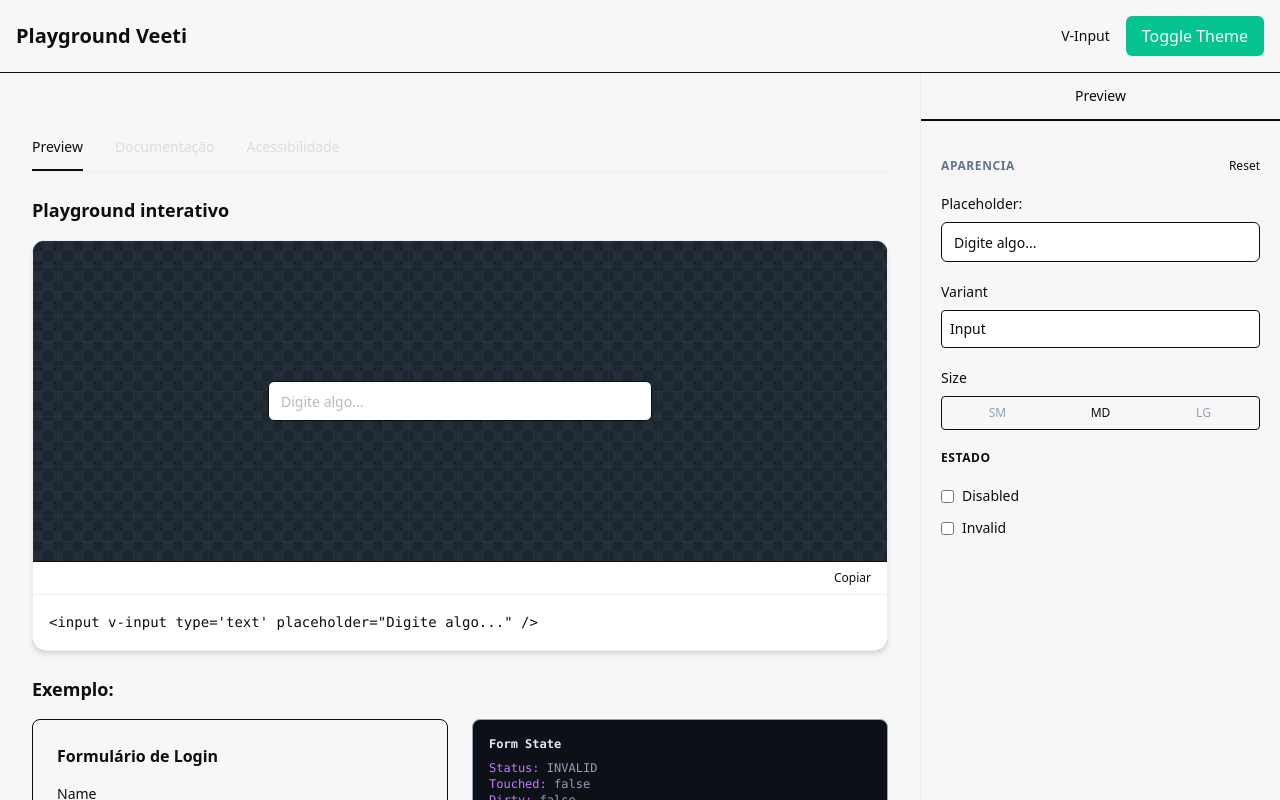
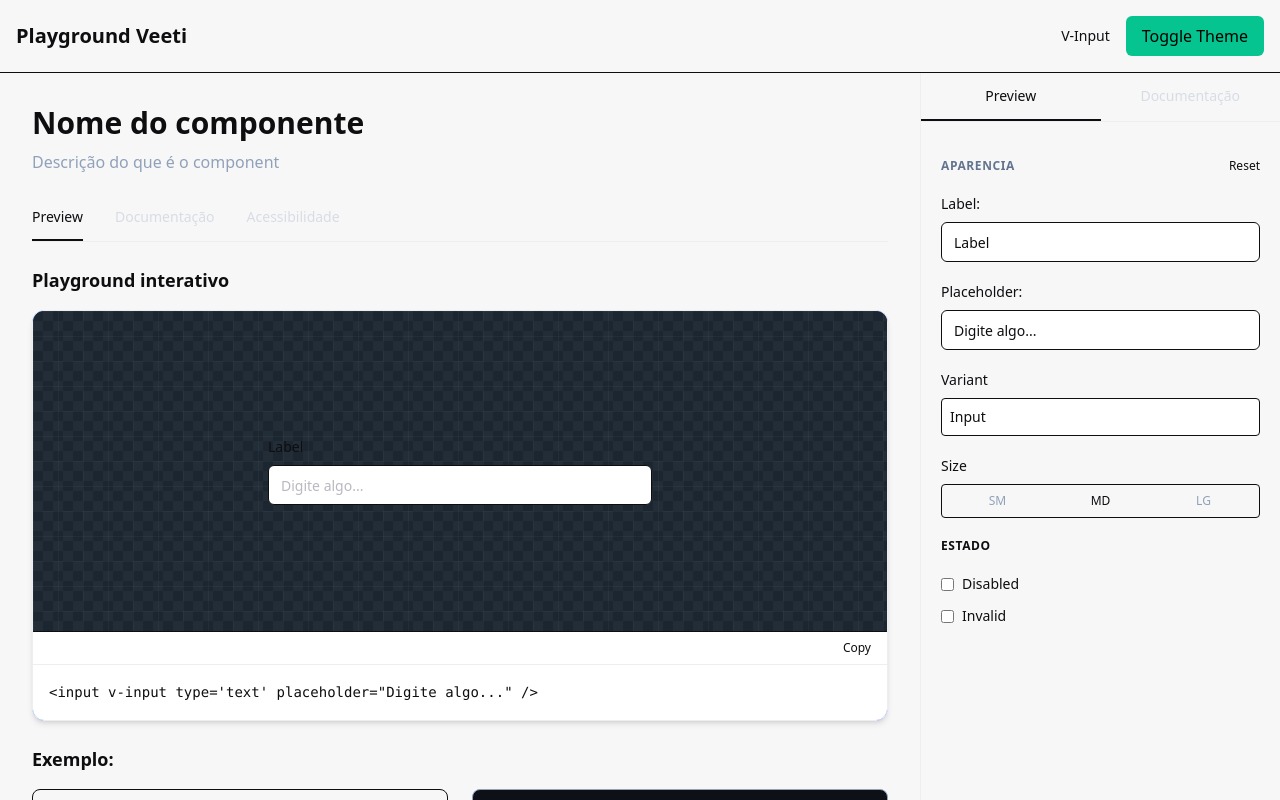
Before and after one commit to euosouza/veeti, an Angular app: page /v-input-demo in a window 1280 px wide. Shown: the top 800 px of the page. Built offline with nearby package versions, Linux system fonts and the light colour scheme.

Commit message:
Revert "featire: criando layout de playground"
This reverts commit 98a9619fb8f633e33a4150bee7158533c7e05b55.

```diff
--- a/src/app/app.ts
+++ b/src/app/app.ts
@@ -12,7 +12,7 @@ import { ThemeService } from "./core/services/theme/theme.service";
           <h1 class="text-xl font-bold">Playground Veeti</h1>
           <nav class="flex items-center gap-4">
             <a routerLink="/v-input-demo" class="text-sm hover:underline">V-Input</a>
-            <button (click)="toggleTheme()" class="bg-secondary-500 hover:bg-secondary-600 text-white font-medium px-4 py-2 rounded-md hover:bg-primary/80 transition-colors">
+            <button (click)="toggleTheme()" class="bg-secondary-500 hover:bg-secondary-600 text-black font-medium px-4 py-2 rounded-md hover:bg-primary/80 transition-colors">
               Toggle Theme
             </button>
           </nav>
--- a/src/app/core/components/layouts/playground/playground.layout.html
+++ /dev/null
@@ -1,73 +0,0 @@
-<div class="flex items-stretch">
-  <main class="flex-1 p-8">
-    <div class="mb-6">
-      <!-- Header Title-->
-      <h2 class="text-3xl font-bold text-foreground mb-2">{{config().title}}</h2>
-      <p class="text-md text-slate-400 leading-relaxed max-w-2xl">{{config().description}}</p>
-
-      <!-- Tabs -->
-      <div class="border-b border-card-border mt-8">
-        <nav class="flex gap-8">
-          <button class="pb-3 border-b-2 border-primary text-primary font-medium text-sm">Preview</button>
-          <button disabled
-            class="pb-3 border-b-2 border-transparent text-slate-400 hover:text-foreground font-medium text-sm transition-colors disabled:opacity-30">Documentação</button>
-          <button disabled
-            class="pb-3 border-b-2 border-transparent text-slate-400 hover:text-foreground font-medium text-sm transition-colors disabled:opacity-30">Acessibilidade</button>
-        </nav>
-      </div>
-    </div>
-
-    <!-- Component Playground -->
-    <div>
-      <p class="text-lg font-semibold text-foreground mb-4">Playground interativo</p>
-
-      <!-- Canvas -->
-      <div class="border border-card-border rounded-xl overflow-hidden shadow-md bg-blue-600">
-        <!-- Grid lines overlay (optional aesthetic) -->
-        <div class="checkerboard h-[320px] w-full flex items-center justify-center relative" [style]="checkerboard">
-          <div class="absolute inset-0 pointer-events-none" [style]="stylesCanvas"></div>
-
-          <!-- The Component -->
-          <div class="w-full max-w-sm space-y-2 z-10">
-            <ng-content select="[preview]"></ng-content>
-          </div>
-        </div>
-
-        <!-- Code Snippet -->
-        <div class="bg-card-background border-t border-border-dark">
-          <div class="flex items-center justify-end px-4 py-2 border-b border-card-border">
-            <button class="text-foreground flex items-center gap-1.5 text-xs font-medium" (click)="onClickCopy()">
-              Copiar
-            </button>
-          </div>
-          <div class="p-4 overflow-x-auto">
-            <pre class="font-mono text-sm leading-relaxed text-foreground"><code>{{ codeSnippet() }}</code></pre>
-          </div>
-        </div>
-      </div>
-
-
-      <div class="space-y-6 pt-6">
-        <p class="text-lg font-semibold text-foreground mb-4">Exemplo:</p>
-
-        <ng-content select="[exemplo]"></ng-content>
-      </div>
-    </div>
-  </main>
-
-  <aside class="w-90 border-l border-card-border">
-    <!-- Tabs -->
-    <div class="border-b border-card-border mb-4">
-      <nav class="flex justify-center">
-        <button class="flex-1 h-12 py-3 border-b-2 border-primary text-primary font-medium text-sm">Preview</button>
-      </nav>
-    </div>
-
-    <!-- Properties Panel -->
-    <div class="flex-1 overflow-y-auto p-5 space-y-8">
-      <div class="space-y-5">
-        <ng-content select="[controle-componente]"></ng-content>
-      </div>
-    </div>
-  </aside>
-</div>
--- a/src/app/core/components/layouts/playground/playground.layout.ts
+++ /dev/null
@@ -1,33 +0,0 @@
-import { CommonModule } from "@angular/common";
-import { ChangeDetectionStrategy, Component, input, signal } from "@angular/core";
-
-export interface PlaygroundConfig {
-  title: string;
-  description?: string;
-}
-
-@Component({
-  selector: "app-playground",
-  standalone: true,
-  imports: [CommonModule],
-  changeDetection: ChangeDetectionStrategy.OnPush,
-  templateUrl: "./playground.layout.html"
-})
-export class PlaygroundComponent {
-  readonly config = input.required<PlaygroundConfig>();
-  readonly codeSnippet = input.required<string>();
-
-  protected readonly copied = signal(false);
-
-  checkerboard =
-    "background-color: #1c2630;background-image:linear-gradient(45deg, #232d38 25%, transparent 25%, transparent 75%, #232d38 75%, #232d38),linear-gradient(45deg, #232d38 25%, transparent 25%, transparent 75%, #232d38 75%, #232d38);background-size: 20px 20px;background-position: 0 0, 10px 10px;";
-
-  stylesCanvas =
-    "background-image: linear-gradient(rgba(255, 255, 255, 0.03) 1px,transparent 1px),linear-gradient(90deg,rgba(255, 255, 255, 0.03) 1px,transparent 1px);background-size: 25px 25px;";
-
-  public onClickCopy() {
-    navigator.clipboard.writeText(this.codeSnippet()).then(() => {
-      alert("Conteúdo copiado para a área de transferência!");
-    });
-  }
-}
--- a/src/app/libs/ui/components/v-input/demo/v-input-demo.html
+++ b/src/app/libs/ui/components/v-input/demo/v-input-demo.html
@@ -1,14 +1,63 @@
-<app-playground [config]="{ title: '', description: ''}" [codeSnippet]="codeSnippet()">
-  <ng-content preview>
-    @if (!isTextarea()) {
+<div class="flex items-stretch">
+  <main class="flex-1 p-8">
+    <div class="mb-6">
+      <!-- Header Title-->
+      <h2 class="text-3xl font-bold text-foreground mb-2">Nome do componente</h2>
+      <p class="text-md text-slate-400 leading-relaxed max-w-2xl">Descrição do que é o component</p>
+
+      <!-- Tabs -->
+      <div class="border-b border-card-border mt-8">
+        <nav class="flex gap-8">
+          <button class="pb-3 border-b-2 border-primary text-primary font-medium text-sm">Preview</button>
+          <button disabled
+            class="pb-3 border-b-2 border-transparent text-slate-400 hover:text-foreground font-medium text-sm transition-colors disabled:opacity-30">Documentação</button>
+          <button disabled
+            class="pb-3 border-b-2 border-transparent text-slate-400 hover:text-foreground font-medium text-sm transition-colors disabled:opacity-30">Acessibilidade</button>
+        </nav>
+      </div>
+    </div>
+
+    <!-- Component Playground -->
+    <div>
+      <p class="text-lg font-semibold text-foreground mb-4">Playground interativo</p>
+
+      <!-- Canvas -->
+      <div class="border border-card-border rounded-xl overflow-hidden shadow-md bg-blue-600">
+        <!-- Grid lines overlay (optional aesthetic) -->
+        <div class="checkerboard h-[320px] w-full flex items-center justify-center relative" [style]="checkerboard">
+          <div class="absolute inset-0 pointer-events-none" [style]="stylesCanvas"></div>
+
+          <!-- The Component -->
+          <div class="w-full max-w-sm space-y-2 z-10">
+            @if (label()) {
+            <label class="block text-sm font-medium text-foreground" for="input">{{ label() }}</label>
+            }
+            @if (label()) {
             <input v-input [formControl]="controlPlayground" [placeholder]="placeholder()" id="input" [size]="size()" />
             }
             @else {
             <textarea v-input [formControl]="controlPlayground" [placeholder]="placeholder()"></textarea>
             }
-  </ng-content>
+          </div>
+        </div>
 
-  <ng-content exemplo>
+        <!-- Code Snippet -->
+        <div class="bg-card-background border-t border-border-dark">
+          <div class="flex items-center justify-end px-4 py-2 border-b border-card-border">
+            <button class="text-foreground flex items-center gap-1.5 text-xs font-medium" (click)="onClickCopy()">
+              Copy
+            </button>
+          </div>
+          <div class="p-4 overflow-x-auto">
+            <pre class="font-mono text-sm leading-relaxed text-foreground"><code>{{ codeSnippet() }}</code></pre>
+          </div>
+        </div>
+      </div>
+
+
+      <div class="space-y-6 pt-6">
+        <p class="text-lg font-semibold text-foreground mb-4">Exemplo:</p>
+
         <div class="grid grid-cols-1 lg:grid-cols-2 gap-6">
           <div class="space-y-4">
             <div class="p-6 bg-surface-dark border border-border-dark rounded-lg">
@@ -42,12 +91,31 @@
             </div>
           </div>
         </div>
-  </ng-content>
+      </div>
+    </div>
+  </main>
 
-  <ng-content controle-componente>
+  <aside class="w-90 border-l border-card-border">
+    <!-- Tabs -->
+    <div class="border-b border-card-border mb-4">
+      <nav class="flex justify-center">
+        <button class="flex-1 h-12 py-3 border-b-2 border-primary text-primary font-medium text-sm">Preview</button>
+        <button disabled
+          class="flex-1 h-12 py-3 border-b-2 border-transparent text-slate-400 hover:text-foreground font-medium text-sm transition-colors disabled:opacity-30">Documentação</button>
+      </nav>
+    </div>
+
+    <!-- Properties Panel -->
+    <div class="flex-1 overflow-y-auto p-5 space-y-8">
+      <div class="space-y-5">
         <div class="flex items-center justify-between">
           <h3 class="text-xs font-bold text-slate-500 uppercase tracking-wider">Aparencia</h3>
           <button class="text-primary text-xs hover:underline" (click)="resetPlayground()">Reset</button>
+        </div>
+
+        <div class="space-y-2">
+          <label class="block text-sm font-medium text-foreground" for="label-props">Label:</label>
+          <input v-input type="text" [ngModel]="label()" (ngModelChange)="label.set($event)" id="label-props" />
         </div>
 
         <div class="space-y-2">
@@ -106,5 +174,7 @@
             <span class="text-sm text-foreground  transition-colors">Invalid</span>
           </label>
         </div>
-  </ng-content>
-</app-playground>
+      </div>
+    </div>
+  </aside>
+</div>
--- a/src/app/libs/ui/components/v-input/demo/v-input-demo.ts
+++ b/src/app/libs/ui/components/v-input/demo/v-input-demo.ts
@@ -3,17 +3,17 @@ import { Component, computed, signal } from "@angular/core";
 import { FormControl, FormGroup, FormsModule, ReactiveFormsModule, Validators } from "@angular/forms";
 
 import { InputSize, VInput } from "@libs/ui/components/v-input/v-input";
-import { PlaygroundComponent } from "@core/components/layouts/playground/playground.layout";
 
 @Component({
   selector: "v-input-demo",
   standalone: true,
-  imports: [ReactiveFormsModule, FormsModule, VInput, JsonPipe, CommonModule, PlaygroundComponent],
+  imports: [ReactiveFormsModule, FormsModule, VInput, JsonPipe, CommonModule],
   templateUrl: "./v-input-demo.html"
 })
 export class VInputDemoComponent {
   readonly placeholder = signal("Digite algo...");
   size = signal<InputSize>("md");
+  label = signal("Label");
   readonly isTextarea = signal(false);
   readonly isDisabled = signal(false);
   readonly isInvalid = signal(false);
@@ -56,6 +56,7 @@ export class VInputDemoComponent {
   resetPlayground() {
     this.placeholder.set("");
     this.size.set("md");
+    this.label.set("");
     this.isTextarea.set(false);
     this.isDisabled.set(false);
     this.isInvalid.set(false);
```
Lines whose indentation alone changed are shown as unchanged.
